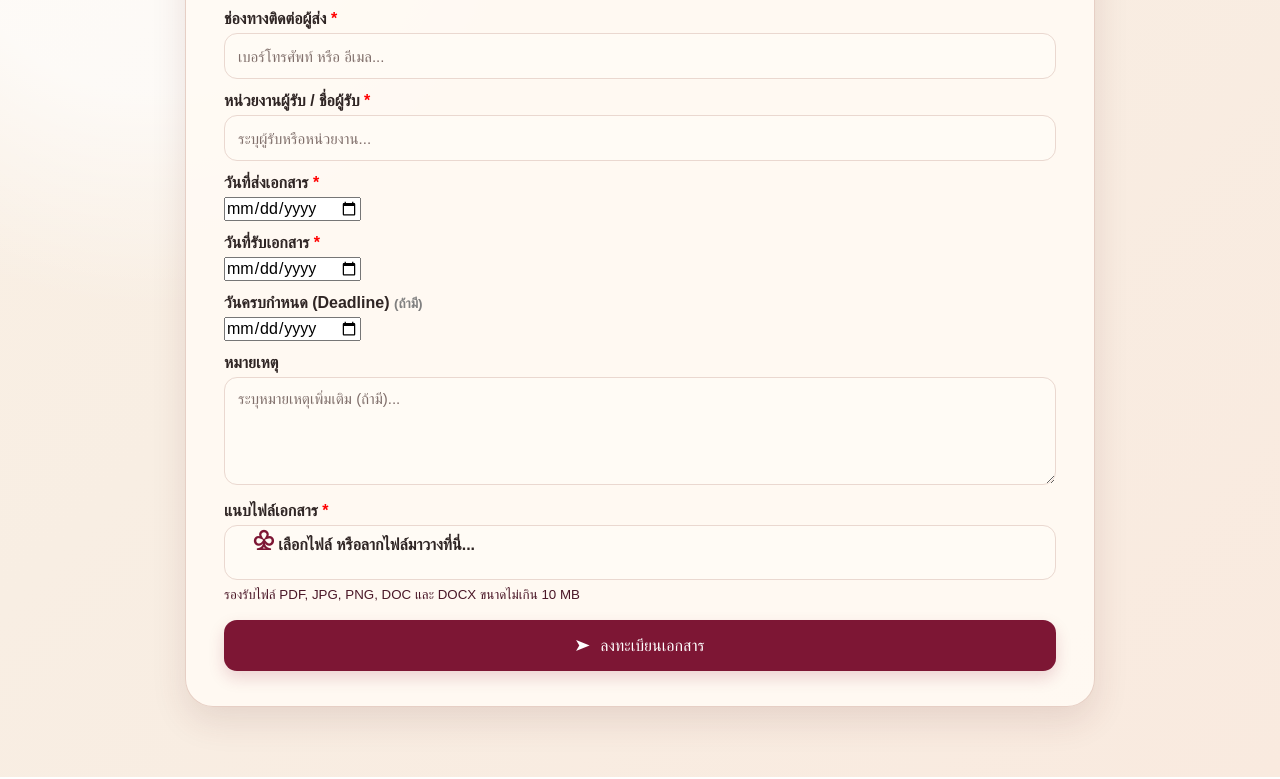
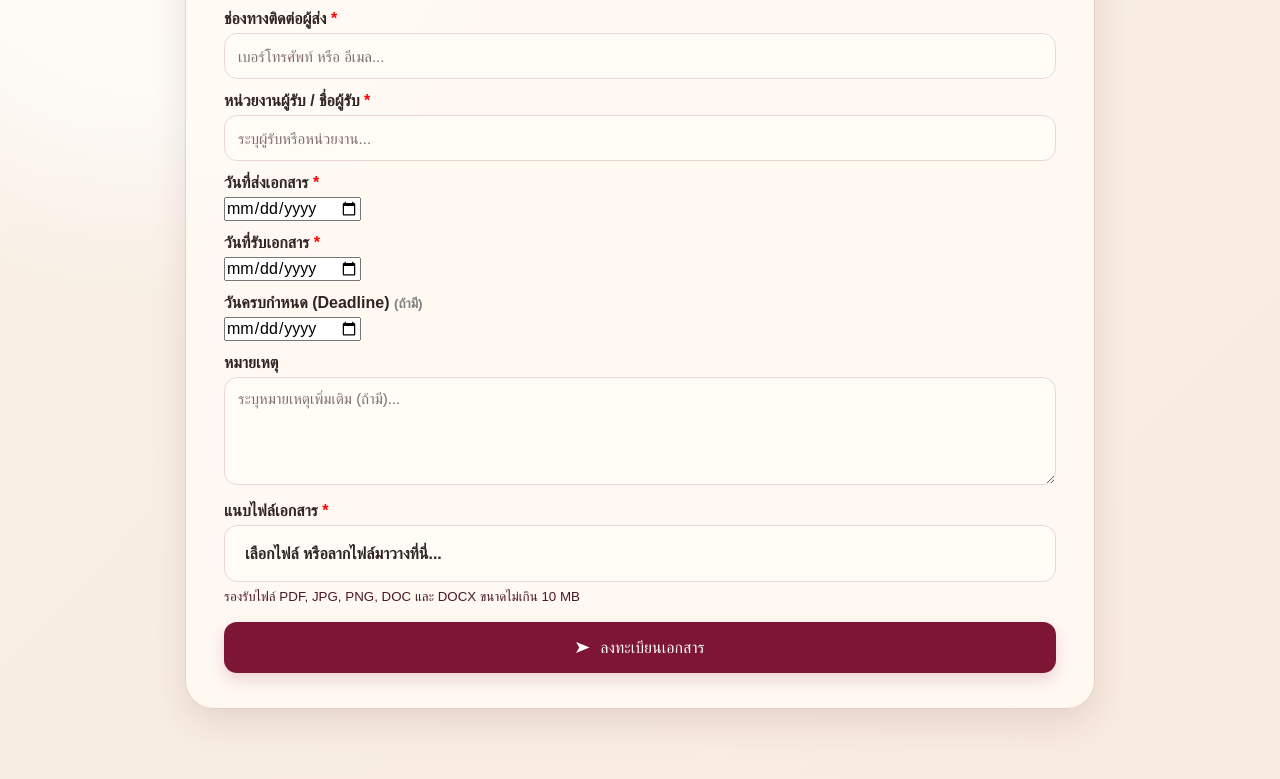
Before and after one commit to PathananBantad/CS361_Groupproject, a plain HTML site: page frontend/html/register.html in a window 1280 px wide. Shown: the part 728-1507 px from the top of the page. Drawn offline with nearby package versions, Linux system fonts and the light colour scheme; a web font is replaced by a local one.

Commit message:
fix file upload box alignment

```diff
--- a/frontend/css/register.css
+++ b/frontend/css/register.css
@@ -142,10 +142,10 @@
 
     display: flex;
     align-items: center;
-
+    justify-content: center;
     gap: 15px;
 
-    padding: 0 28px;
+    padding: 0 20px;
 
     border: 1.5px solid var(--line);
     border-radius: 13px;
@@ -156,6 +156,7 @@
     cursor: pointer;
 
     font-size: 15px;
+    line-height: 55px;
 
     transition: .2s ease;
 }
--- a/frontend/html/register.html
+++ b/frontend/html/register.html
@@ -241,7 +241,6 @@
                     </label>
 
                     <label class="upload-box" for="file">
-                         <span class="upload-icon">♧</span>
 
                         <span id="fileText">
                             เลือกไฟล์ หรือลากไฟล์มาวางที่นี่...
```
